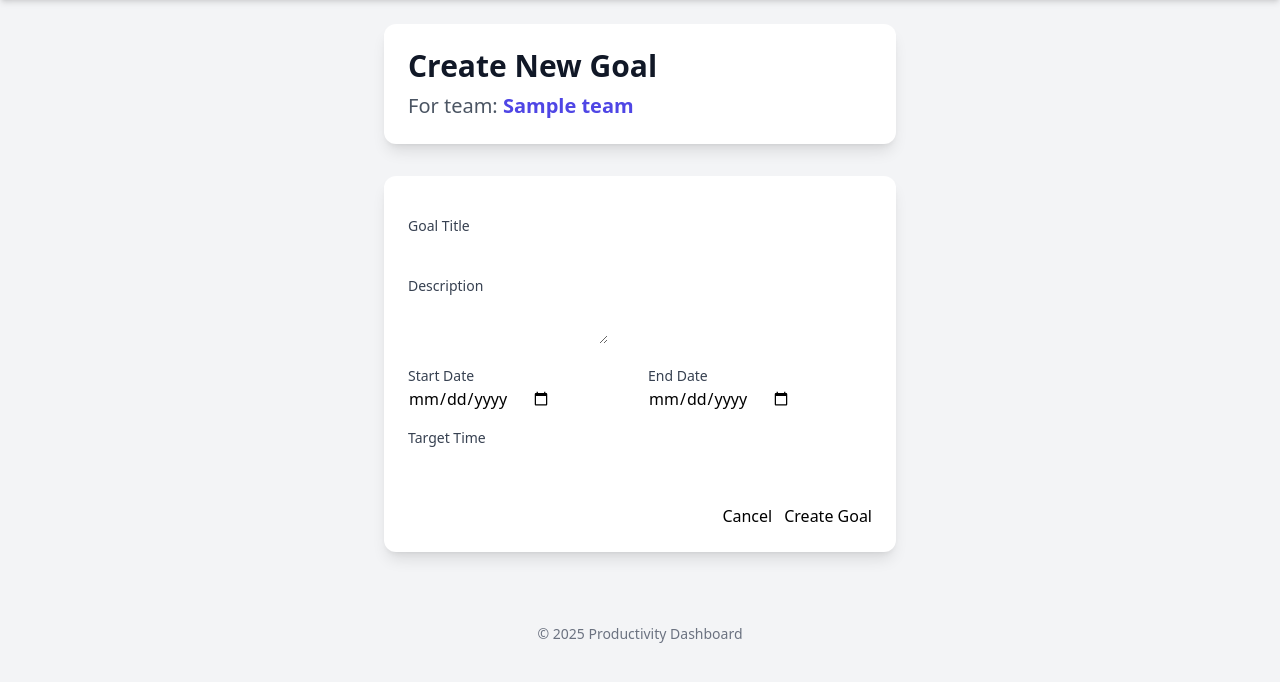
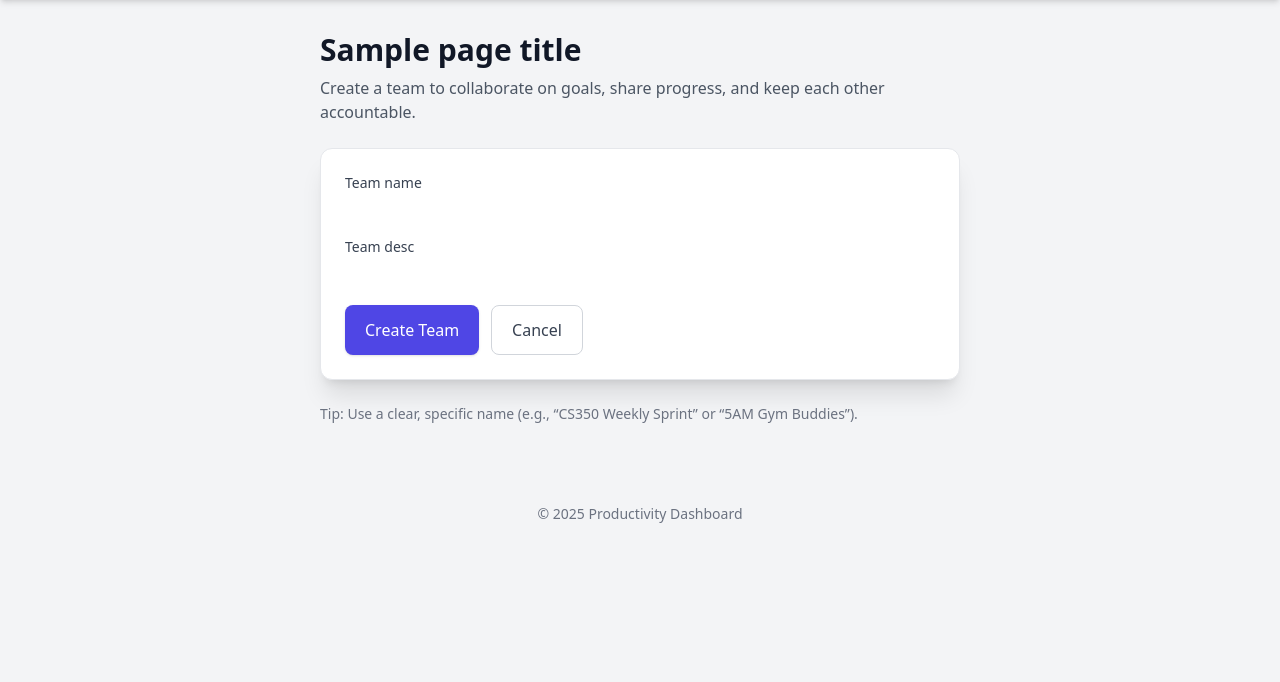
Before and after one commit to waffle71/Productivity-dashboard, a Django app: template templates/teams/team_form.html in a window 1280 px wide. Shown: the part 65-747 px from the top of the page. Run offline with Django 3.2, Linux system fonts and the light colour scheme; the template is opened without the code that fills it: most values are stand-ins (such as "Sample title", 1, 10 or a date in 2020); form fields are guessed from the names that the template uses; some libraries are stand-ins or nearby versions.

Commit message:
team creation form fixed

```diff
--- a/teams/apps.py
+++ b/teams/apps.py
@@ -4,3 +4,6 @@ from django.apps import AppConfig
 class TeamsConfig(AppConfig):
     default_auto_field = 'django.db.models.BigAutoField'
     name = 'teams'
+
+    def ready(self):
+        import teams.signals
--- a/templates/base.html
+++ b/templates/base.html
@@ -23,6 +23,17 @@
 
                 <div class="flex items-center space-x-4">
                     {% if user.is_authenticated %}
+                        <div class="relative">
+                            <a href="#" class="text-gray-500 hover:text-gray-700">
+                                <svg class="w-6 h-6" fill="none" stroke="currentColor" viewBox="0 0 24 24" xmlns="http://www.w3.org/2000/svg"><path stroke-linecap="round" stroke-linejoin="round" stroke-width="2" d="M15 17h5l-1.405-1.405A2.032 2.032 0 0118 14.158V11a6.002 6.002 0 00-4-5.659V5a2 2 0 10-4 0v.341A6.002 6.002 0 006 11v3.159c0 .538-.214 1.055-.595 1.436L4 17h5m6 0v1a3 3 0 11-6 0v-1m6 0H9"></path></svg>
+                            </a>
+                            {% if unread_notification_count > 0 %}
+                            <span class="absolute -top-2 -right-2 flex h-5 w-5 items-center justify-center rounded-full bg-red-600 text-xs font-bold text-white">
+                                {{ unread_notification_count }}
+                            </span>
+                            {% endif %}
+
+                        </div>
                         <a href="{% url 'dashboard:dashboard_view' %}" class="text-gray-700 hover:text-indigo-600">Dashboard</a>
                         <a href="{% url 'teams:team_list' %}" class="text-gray-700 hover:text-indigo-600">Teams</a>
 
--- a/templates/teams/team_form.html
+++ b/templates/teams/team_form.html
@@ -1,76 +1,63 @@
 {% extends "base.html" %}
+{% block content %}
+<div class="max-w-2xl mx-auto py-8 px-4">
+  <h1 class="text-3xl font-bold text-gray-900 mb-2">{{ page_title }}</h1>
+  <p class="text-gray-600 mb-6">
+    Create a team to collaborate on goals, share progress, and keep each other accountable.
+  </p>
 
-{% block content %}
-<div class="max-w-xl mx-auto py-6 sm:px-6 lg:px-8">
-
-    <div class="dashboard-header mb-8 p-6 bg-white rounded-xl shadow-lg">
-        <h2 class="text-3xl font-extrabold text-gray-900">Create New Goal</h2>
-        <p class="mt-2 text-xl text-gray-600">For team: <span class="font-bold text-indigo-600">{{ team.team_name }}</span></p>
-    </div>
-
-    <form method="POST" class="p-6 bg-white rounded-xl shadow-lg space-y-4">
+  <form method="post" class="bg-white shadow-xl rounded-xl p-6 border border-gray-200">
     {% csrf_token %}
 
     {% if form.non_field_errors %}
-            <div class="p-3 bg-red-100 border border-red-400 text-red-700 rounded-md">
-                {% for error in form.non_field_errors %}
-                    <p>{{ error }}</p>
-                {% endfor %}
+      <div class="mb-4 rounded-lg border border-red-300 bg-red-50 text-red-700 p-3">
+        {% for err in form.non_field_errors %}<p>{{ err }}</p>{% endfor %}
       </div>
     {% endif %}
 
-        <div>
-            <label for="{{ form.title.id_for_label }}" class="block text-sm font-medium text-gray-700">Goal Title</label>
-            {{ form.title }}
-            {% if form.title.errors %}
-                <p class="text-red-500 text-xs mt-1">{{ form.title.errors.0 }}</p>
+    <!-- Team name -->
+    <div class="mb-5">
+      <label for="{{ form.team_name.id_for_label }}" class="block text-sm font-medium text-gray-700">
+        {{ form.team_name.label }}
+      </label>
+      {{ form.team_name }}
+      {% if form.team_name.help_text %}
+        <p class="text-xs text-gray-500 mt-1">{{ form.team_name.help_text }}</p>
       {% endif %}
+      {% for err in form.team_name.errors %}
+        <p class="text-sm text-red-600 mt-1">{{ err }}</p>
+      {% endfor %}
     </div>
 
-        <div>
-            <label for="{{ form.description.id_for_label }}" class="block text-sm font-medium text-gray-700">Description</label>
-            {{ form.description }}
-            {% if form.description.errors %}
-                <p class="text-red-500 text-xs mt-1">{{ form.description.errors.0 }}</p>
+    <!-- Description -->
+    <div class="mb-6">
+      <label for="{{ form.team_desc.id_for_label }}" class="block text-sm font-medium text-gray-700">
+        {{ form.team_desc.label }}
+      </label>
+      {{ form.team_desc }}
+      {% if form.team_desc.help_text %}
+        <p class="text-xs text-gray-500 mt-1">{{ form.team_desc.help_text }}</p>
       {% endif %}
+      {% for err in form.team_desc.errors %}
+        <p class="text-sm text-red-600 mt-1">{{ err }}</p>
+      {% endfor %}
     </div>
 
-        <div class="grid grid-cols-1 md:grid-cols-2 gap-4">
-            <div>
-                <label for="{{ form.start_date.id_for_label }}" class="block text-sm font-medium text-gray-700">Start Date</label>
-                {{ form.start_date }}
-                {% if form.start_date.errors %}
-                    <p class="text-red-500 text-xs mt-1">{{ form.start_date.errors.0 }}</p>
-                {% endif %}
+    <div class="flex flex-wrap gap-3">
+      <button type="submit"
+        class="inline-flex items-center justify-center px-5 py-3 rounded-lg bg-indigo-600 text-white font-medium shadow hover:bg-indigo-700 focus:outline-none focus:ring-2 focus:ring-indigo-500">
+        Create Team
+      </button>
+      <a href="{% url 'dashboard:dashboard_view' %}"
+         class="inline-flex items-center justify-center px-5 py-3 rounded-lg border border-gray-300 text-gray-700 hover:bg-gray-50">
+        Cancel
+      </a>
     </div>
-            <div>
-                <label for="{{ form.end_date.id_for_label }}" class="block text-sm font-medium text-gray-700">End Date</label>
-                {{ form.end_date }}
-                {% if form.end_date.errors %}
-                    <p class="text-red-500 text-xs mt-1">{{ form.end_date.errors.0 }}</p>
-                {% endif %}
+  </form>
+
+  <!-- Optional: quick tips -->
+  <div class="mt-6 text-sm text-gray-500">
+    <p>Tip: Use a clear, specific name (e.g., “CS350 Weekly Sprint” or “5AM Gym Buddies”).</p>
   </div>
 </div>
-
-        <div>
-            <label for="{{ form.target_time.id_for_label }}" class="block text-sm font-medium text-gray-700">Target Time</label>
-            {{ form.target_time }}
-            {% if form.target_time.help_text %}
-                <p class="text-gray-500 text-xs mt-1">{{ form.target_time.help_text }}</p>
-            {% endif %}
-            {% if form.target_time.errors %}
-                <p class="text-red-500 text-xs mt-1">{{ form.target_time.errors.0 }}</p>
-            {% endif %}
-        </div>
-
-        <div class="flex justify-end pt-4">
-            <a href="{% url 'teams:team-dashboard' team_id=team.id %}" class="button button-secondary mr-3">
-                Cancel
-            </a>
-            <button type="submit" class="button button-primary">
-                Create Goal
-            </button>
-        </div>
-    </form>
-</div>
 {% endblock %}
--- a/templates/teams/team_goal_form.html
+++ b/templates/teams/team_goal_form.html
@@ -55,7 +55,7 @@
               class="w-full md:w-auto px-6 py-3 rounded-lg bg-indigo-600 text-white font-medium shadow hover:bg-indigo-700 focus:outline-none focus:ring-2 focus:ring-indigo-500">
               Save Goal
             </button>
-            <a href="{% url 'teams:team_dashboard' team_id=team.id %}"
+            <a href="#"
                class="ml-3 inline-block px-6 py-3 rounded-lg border border-gray-300 text-gray-700 hover:bg-gray-50">
               Cancel
             </a>
```
Also changed, not shown: productivity_dashboard/settings.py (+19 -0 lines), teams/signals.py (added, +48 -0 lines), users/context_processors.py (added, +17 -0 lines), users/models.py (+24 -1 lines), db.sqlite3, users/migrations/0002_notification.py (added). Lines whose indentation alone changed are shown as unchanged.
